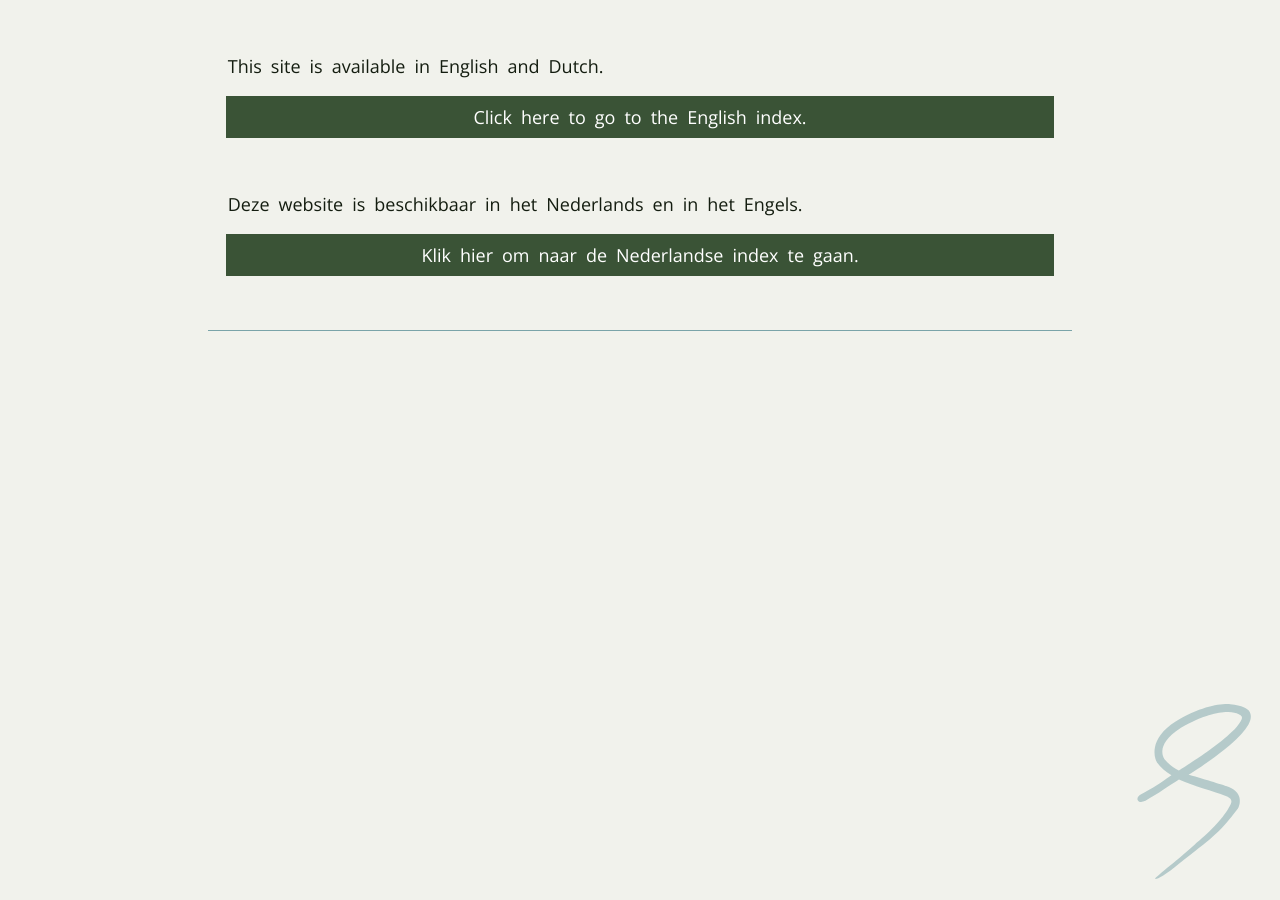
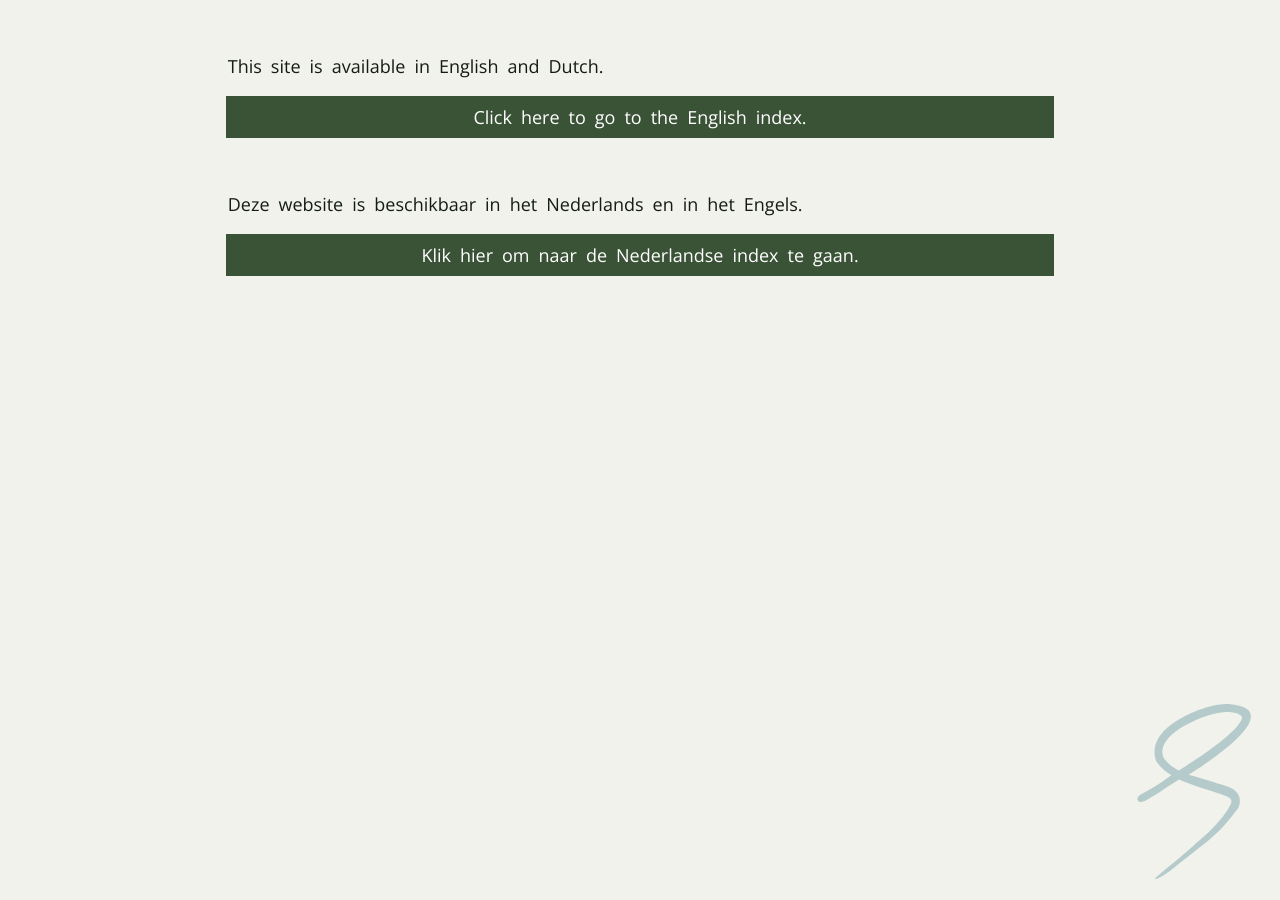
Before and after one commit to flourish-of-approval/flourish-of-approval.github.io, a Jekyll site: the page built from index.md, in a window 1280 px wide. Built offline with Jekyll 4.4.1, drawn with Linux system fonts in a browser that asks for light colours; some web fonts are replaced.

Commit message:
Hide header and footer on index.

```diff
--- a/_layouts/home.html
+++ b/_layouts/home.html
@@ -1,7 +1,9 @@
----
-layout: default
----
-
+<!DOCTYPE html>
+<html>
+  {%- include head.html -%}
+  <body>
+    <div class="content">
+    <main>
       {%- assign pages=site.pages | where:"ref", "index" | sort: 'lang' -%}
       {%- for page in pages -%}
         <section lang="{{ page.lang }}" class="section--lang">
@@ -9,3 +11,7 @@ layout: default
           <a class="button button--lang" href="{{ page.url }}">{{ site.data[page.lang].lang.button | default: page.lang }}</a>
         </section>
       {%- endfor -%}
+    </main>
+  </div>
+  </body>
+</html>
```
Lines whose indentation alone changed are shown as unchanged.
